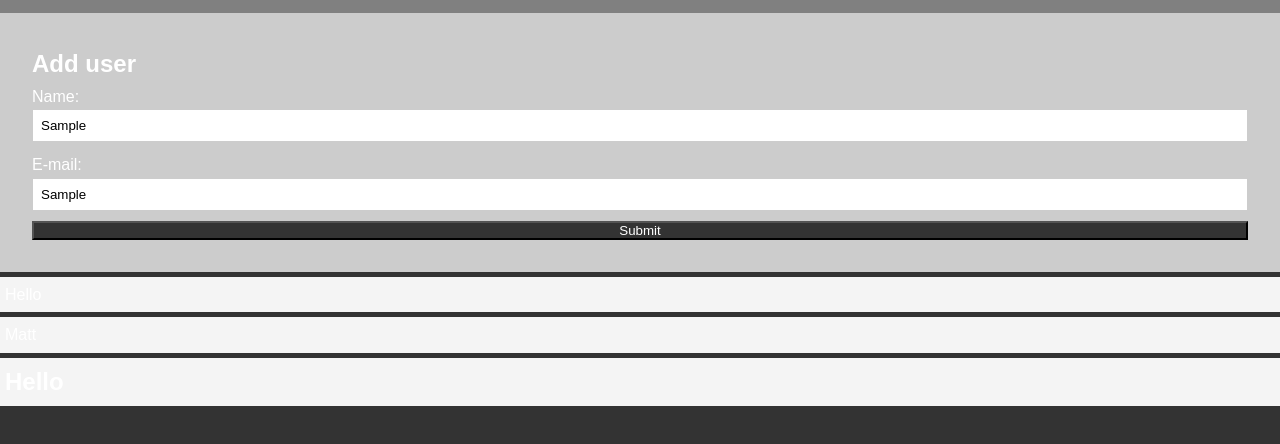
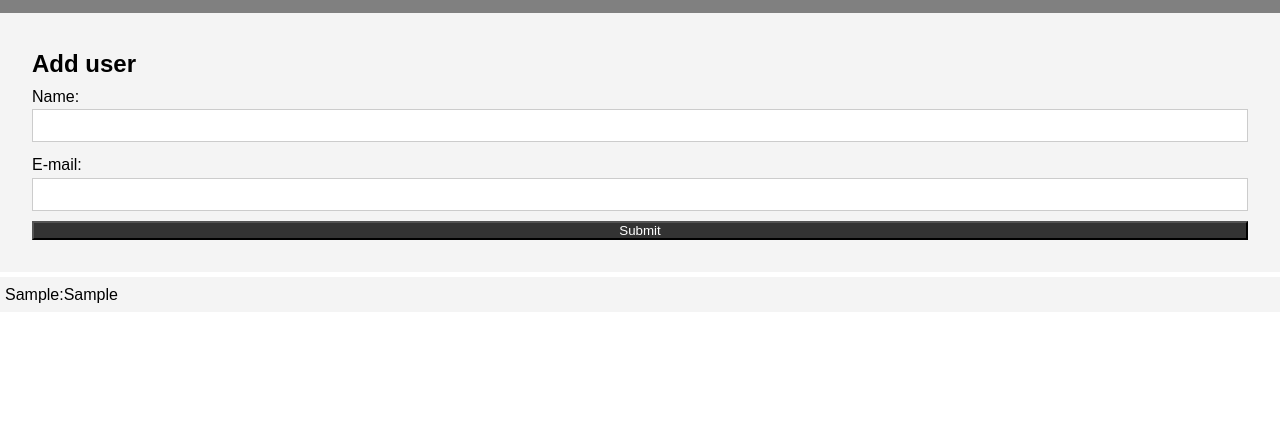
Before and after one commit to muhmp/JavaScript_Progress, a plain HTML site: page JavaScript_Project/index.html in a window 1280 px wide. Both pictures are taken after typing "Sample", "Sample" into the empty fields and a click on the input "Submit". Shown: the part 70-514 px from the top of the page. Drawn offline with Linux system fonts and the light colour scheme.

Commit message:
finishing form function

```diff
--- a/JavaScript_Project/index.html
+++ b/JavaScript_Project/index.html
@@ -35,12 +35,17 @@
     </form>
 
 
+    <ul id="users"></ul>
+        <!--
     <ul class="items">
+
+
         <li class="item"> Item 1 </li>
         <li class="item"> Item 2 </li>
         <li class="item"> Item 3 </li>
 
     </ul>
+    -->
 
     </section>
 
--- a/JavaScript_Project/main.js
+++ b/JavaScript_Project/main.js
@@ -275,7 +275,7 @@ console.log(person);
 
 
 
-
+/*
 //making form using javascript
 //modify list
 const ul = document.querySelector('.items'); //load query of the items list in HTML file
@@ -284,9 +284,9 @@ const ul = document.querySelector('.items'); //load query of the items list in H
 ul.firstElementChild.textContent = 'Hello';
 ul.children[1].innerText = 'Matt'; //other way
 ul.lastElementChild.innerHTML = '<h1>Hello</h1>'; //dynamic way
+ */
 
-
-
+/*
 //button customization
 const btn = document.querySelector('.btn');
 //btn.style.background = 'red'; //customize color of the button
@@ -300,3 +300,37 @@ btn.addEventListener('click',(e) => { // ('click',(e): when click:-> run the fun
     document.querySelector('body').classList.add('bg-dark'); //load bg-dark body from modified css
     document.querySelector('.items').lastElementChild.innerHTML = '<h1>Hello</h1>';
 });
+ */
+
+
+//form function
+
+const myForm = document.querySelector('#my-form');
+const nameInput = document.querySelector('#name');
+const emailInput = document.querySelector('#email');
+const msg = document.querySelector('.msg');
+const userList = document.querySelector('#users');
+
+//submit function
+myForm.addEventListener('submit', onSubmit);
+
+function onSubmit(e){
+    e.preventDefault();
+
+    if(nameInput.value === '' || emailInput.value === ''){ //if both form input true
+        msg.classList.add('error');
+        msg.innerHTML = 'Please enter all fields';
+
+        setTimeout(() => msg.remove(),3000); //set time , 3000: 3 s
+    } else{
+        const li = document.createElement('li');
+        console.log('success');
+        li.appendChild(document.createTextNode(`${nameInput.value}:${emailInput.value}`));
+
+        userList.appendChild(li);
+
+        //clear fields
+        nameInput.value = '';
+        emailInput.value = '';
+    }
+}
--- a/JavaScript_Project/style.css
+++ b/JavaScript_Project/style.css
@@ -48,7 +48,12 @@
       color: #fff;
   }
 
-
+  .error {
+      background: orangered;
+      color: #fff;
+      padding: 5px;
+      margin: 5px;
+  }
 
 ul {
     list-style: none;
```
